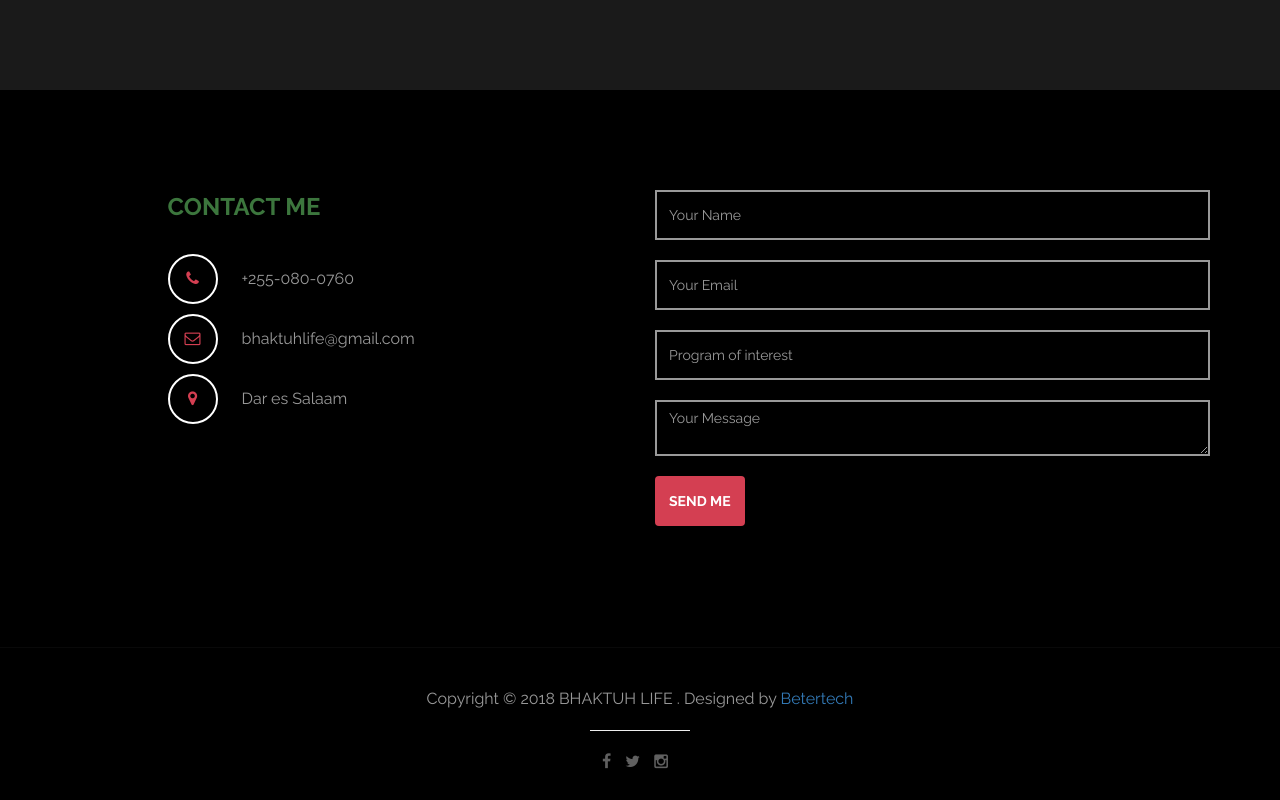
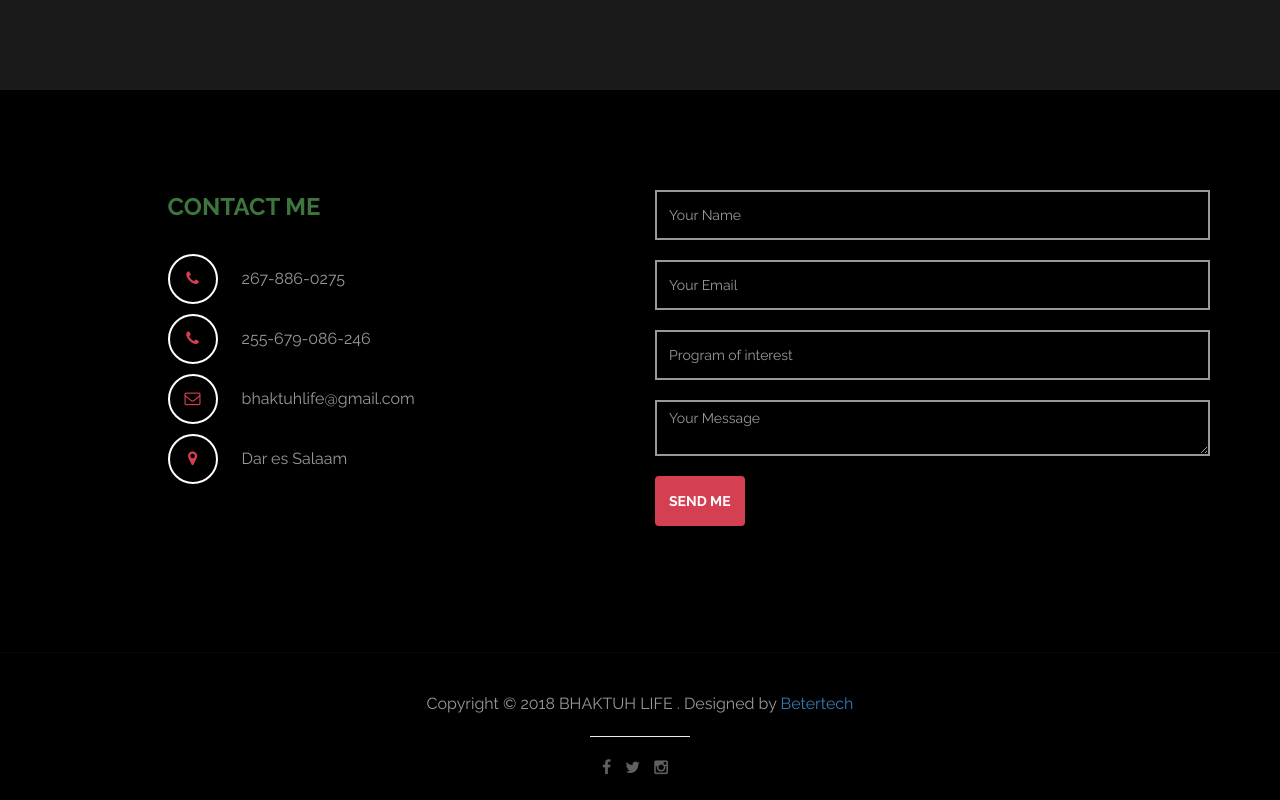
Before and after one commit to emleonstz/bhaktuhlife.github.io, a plain HTML site: page index.html in a window 1280 px wide. Shown: the part 2074-2874 px from the top of the page. Drawn offline with Linux system fonts and the light colour scheme.

Commit message:
commited

```diff
--- a/index.html
+++ b/index.html
@@ -188,7 +188,8 @@
 					<div class="col-lg-5 col-lg-offset-1 col-md-6 wow fadeInUp" data-wow-delay="0.6s">
 						<address>
 							<p class="contact-title"><b class="text-success">CONTACT ME</b></p>
-							<p><i class="fa fa-phone"></i> +255-080-0760</p>
+							<p><i class="fa fa-phone"></i> 267-886-0275</p>
+							<p><i class="fa fa-phone"></i> 255-679-086-246</p>
 							<p><i class="fa fa-envelope-o"></i> bhaktuhlife@gmail.com</p>
 							<p><i class="fa fa-map-marker"></i> Dar es Salaam</p>
 						</address>
```
